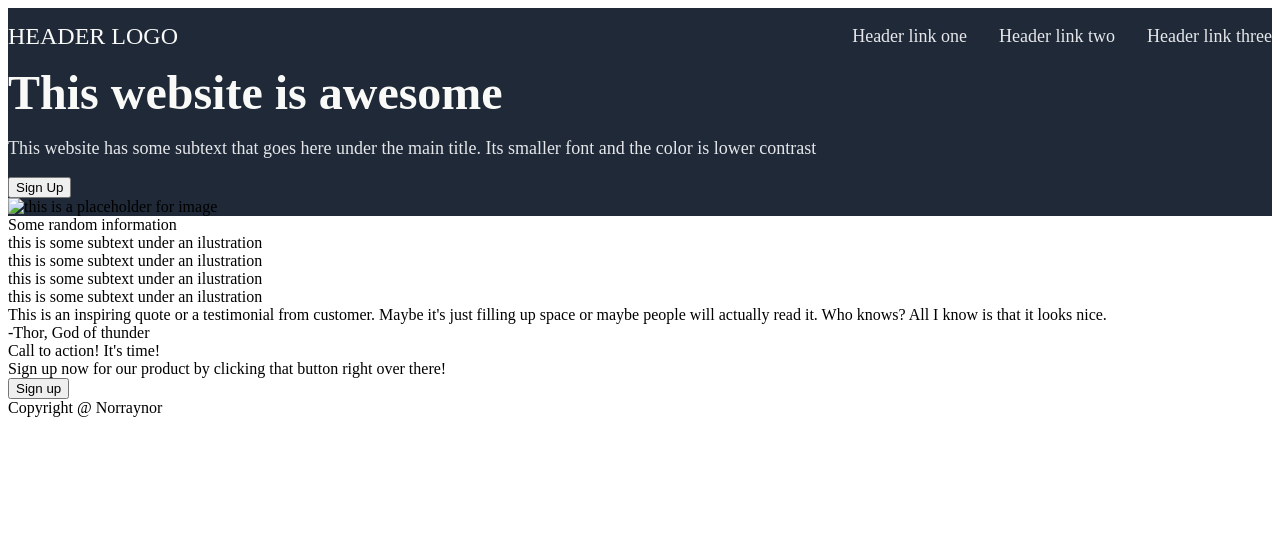
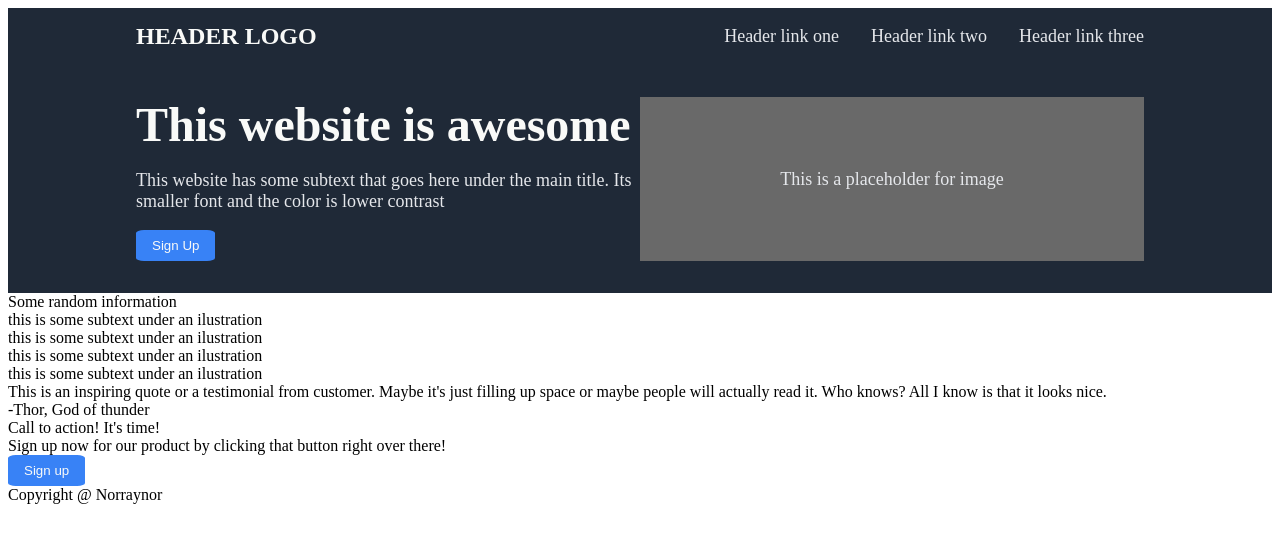
Before and after one commit to Norraynor/odin-landing-page, a plain HTML site: page index.html in a window 1280 px wide. Drawn offline with Linux system fonts and the light colour scheme.

Commit message:
Add styles for 2nd section to style.css

```diff
--- a/index.html
+++ b/index.html
@@ -28,7 +28,7 @@
             <button>Sign Up</button>
         </div>
         <div class="right-side">
-            <img src="" alt="this is a placeholder for image">
+            <div class="image hero-secondary-text">This is a placeholder for image</div>
         </div>
     </div>
     <div class="information">
--- a/styles/style.css
+++ b/styles/style.css
@@ -1,3 +1,7 @@
+
+.header,.main-text{
+    padding: 0 10vw;
+}
 .dark-background{
     background-color: #1f2937;
 }
@@ -16,9 +20,11 @@
     display: flex;
     justify-content: space-between;
     align-items: center;
+    padding-bottom: 32px;
 }
 .header-logo{
     font-size: 24px;
+    font-weight: bold;
     color: #f9faf8;
 }
 .header-info{
@@ -27,11 +33,14 @@
     color: #1f2937
 }
 
-.button{
-    color: #3882f6
+button{
+    color: #f9faf8;
+    padding: 8px 16px;
+    border-radius: 10%;
+    border: 0;
 }
 
-.cta-background{
+.cta-background,button{
     background-color: #3882f6;
 }
 
@@ -51,3 +60,23 @@ ul{
     display: flex;
     gap: 32px;
 }
+
+.main-text{
+    display: flex;
+    padding-bottom: 32px;
+}
+.left-side{
+    flex: 1;
+}
+.right-side{
+    flex: 1;
+    background-color: #696969;
+    width: 100%;
+    height: auto;
+}
+.image{
+    display: flex;
+    justify-content: center;
+    align-items: center;
+    height: 100%;
+}
```
